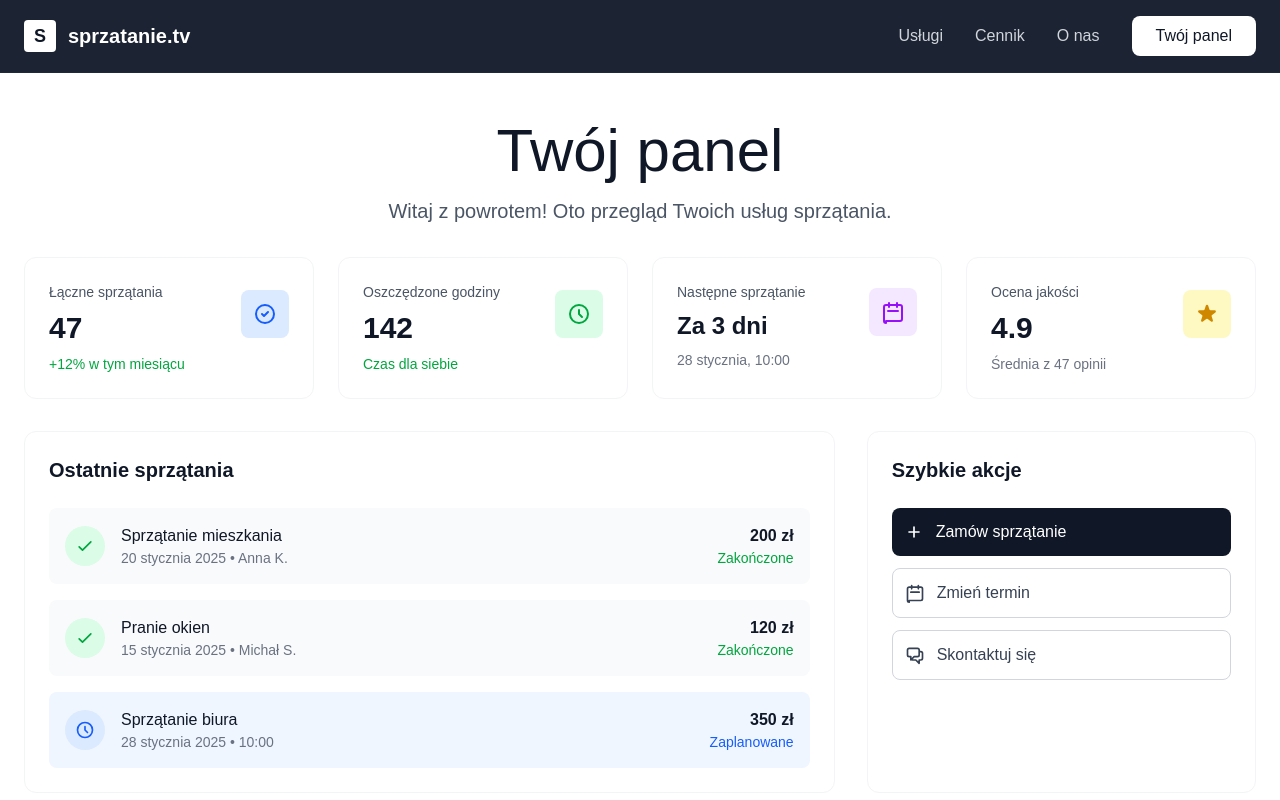
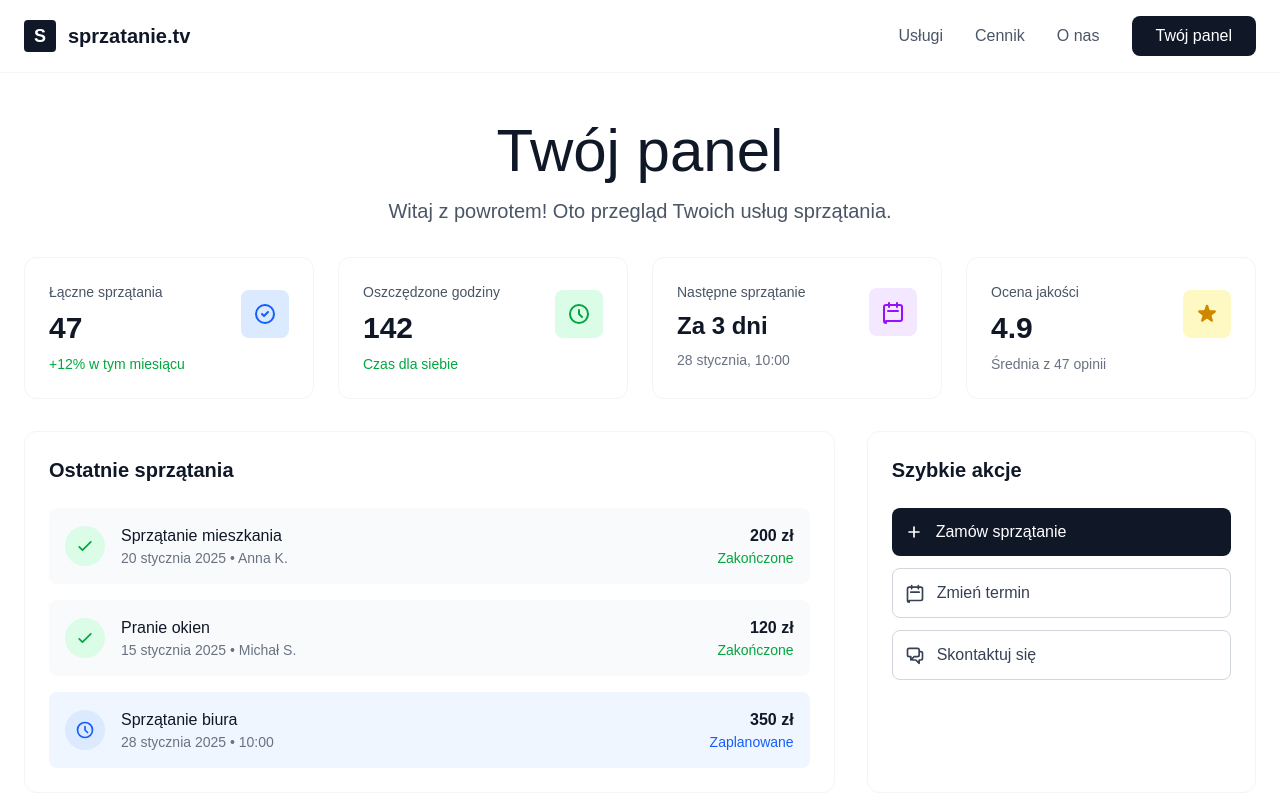
Before and after one commit to danielszelag/next-template, a Next.js app: page /dashboard in a window 1280 px wide. Shown: the top 800 px of the page. Built offline with nearby package versions, Linux system fonts and the light colour scheme.

Commit message:
tweak styling

```diff
--- a/src/components/navigation.tsx
+++ b/src/components/navigation.tsx
@@ -5,8 +5,8 @@ import { useState } from 'react'
 
 function SprzatanieLogо() {
   return (
-    <div className='w-8 h-8 bg-white rounded flex items-center justify-center'>
-      <span className='text-gray-900 font-bold text-lg'>S</span>
+    <div className='w-8 h-8 bg-gray-900 rounded flex items-center justify-center'>
+      <span className='text-white font-bold text-lg'>S</span>
     </div>
   )
 }
@@ -15,12 +15,12 @@ export default function Navigation() {
   const [isMenuOpen, setIsMenuOpen] = useState(false)
 
   return (
-    <nav className='bg-gray-900/95 backdrop-blur-sm border-b border-gray-800 sticky top-0 z-50'>
+    <nav className='bg-white/95 backdrop-blur-sm border-b border-gray-100 sticky top-0 z-50'>
       <div className='max-w-7xl mx-auto px-6 py-4'>
         <div className='flex items-center justify-between'>
           <div className='flex items-center space-x-3'>
             <SprzatanieLogо />
-            <Link href='/' className='text-xl font-semibold text-white'>
+            <Link href='/' className='text-xl font-semibold text-gray-900'>
               sprzatanie.tv
             </Link>
           </div>
@@ -29,25 +29,25 @@ export default function Navigation() {
           <div className='hidden md:flex items-center space-x-8'>
             <Link
               href='/features'
-              className='text-gray-300 hover:text-white transition-colors'
+              className='text-gray-600 hover:text-gray-900 transition-colors'
             >
               Usługi
             </Link>
             <Link
               href='/pricing'
-              className='text-gray-300 hover:text-white transition-colors'
+              className='text-gray-600 hover:text-gray-900 transition-colors'
             >
               Cennik
             </Link>
             <Link
               href='/about'
-              className='text-gray-300 hover:text-white transition-colors'
+              className='text-gray-600 hover:text-gray-900 transition-colors'
             >
               O nas
             </Link>
             <Link
               href='/dashboard'
-              className='bg-white text-gray-900 px-6 py-2 rounded-lg hover:bg-gray-100 transition-colors'
+              className='bg-gray-900 text-white px-6 py-2 rounded-lg hover:bg-gray-800 transition-colors'
             >
               Twój panel
             </Link>
@@ -59,20 +59,20 @@ export default function Navigation() {
             onClick={() => setIsMenuOpen(!isMenuOpen)}
             aria-label='Toggle menu'
           >
-            <div className='w-6 h-6 flex flex-col justify-center items-center'>
+            <div className='w-6 h-6 flex flex-col justify-center items-center space-y-1'>
               <span
-                className={`block w-5 h-0.5 bg-white transition-all duration-300 ${
-                  isMenuOpen ? 'rotate-45 translate-y-1' : '-translate-y-1'
+                className={`block w-5 h-0.5 bg-gray-900 transition-all duration-300 origin-center ${
+                  isMenuOpen ? 'rotate-45 translate-y-1.5' : ''
                 }`}
               />
               <span
-                className={`block w-5 h-0.5 bg-white transition-all duration-300 ${
-                  isMenuOpen ? 'opacity-0' : 'opacity-100'
+                className={`block w-5 h-0.5 bg-gray-900 transition-all duration-300 ${
+                  isMenuOpen ? 'opacity-0 scale-0' : 'opacity-100 scale-100'
                 }`}
               />
               <span
-                className={`block w-5 h-0.5 bg-white transition-all duration-300 ${
-                  isMenuOpen ? '-rotate-45 -translate-y-1' : 'translate-y-1'
+                className={`block w-5 h-0.5 bg-gray-900 transition-all duration-300 origin-center ${
+                  isMenuOpen ? '-rotate-45 -translate-y-1.5' : ''
                 }`}
               />
             </div>
@@ -87,31 +87,31 @@ export default function Navigation() {
               : 'max-h-0 opacity-0 overflow-hidden'
           }`}
         >
-          <div className='py-4 space-y-4 border-t border-gray-800'>
+          <div className='py-4 space-y-4 border-t border-gray-100'>
             <Link
               href='/features'
-              className='block text-gray-300 hover:text-white transition-colors py-2'
+              className='block text-gray-600 hover:text-gray-900 transition-colors px-6 py-3 text-center'
               onClick={() => setIsMenuOpen(false)}
             >
               Usługi
             </Link>
             <Link
               href='/pricing'
-              className='block text-gray-300 hover:text-white transition-colors py-2'
+              className='block text-gray-600 hover:text-gray-900 transition-colors px-6 py-3 text-center'
               onClick={() => setIsMenuOpen(false)}
             >
               Cennik
             </Link>
             <Link
               href='/about'
-              className='block text-gray-300 hover:text-white transition-colors py-2'
+              className='block text-gray-600 hover:text-gray-900 transition-colors px-6 py-3 text-center'
               onClick={() => setIsMenuOpen(false)}
             >
               O nas
             </Link>
             <Link
               href='/dashboard'
-              className='block bg-white text-gray-900 px-6 py-3 rounded-lg hover:bg-gray-100 transition-colors text-center'
+              className='block bg-gray-900 text-white px-6 py-3 rounded-lg hover:bg-gray-800 transition-colors text-center'
               onClick={() => setIsMenuOpen(false)}
             >
               Twój panel
```
